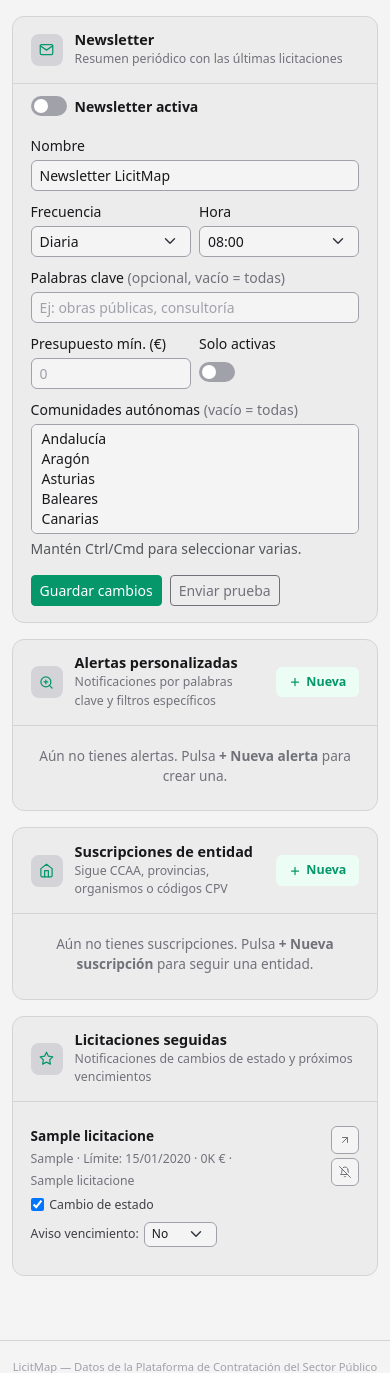
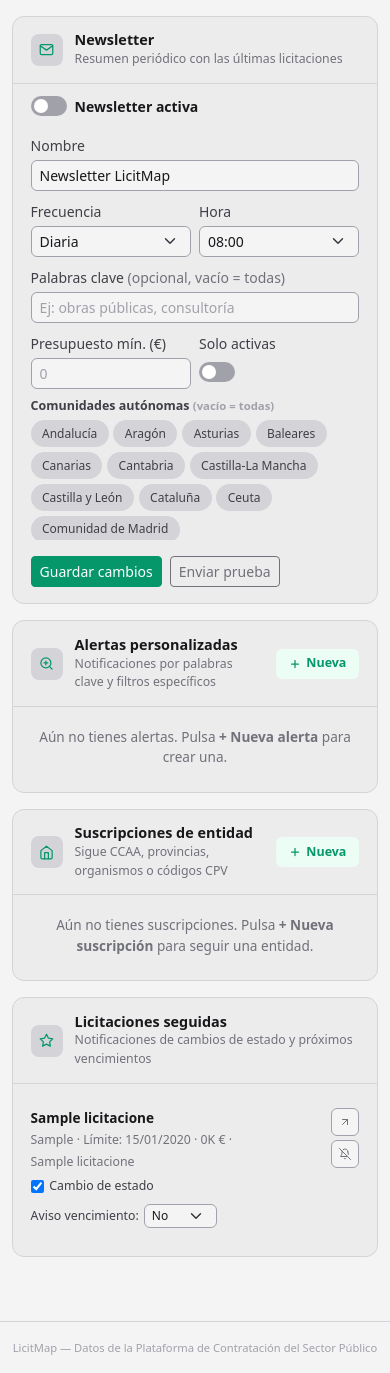
Before and after one commit to pibico/licitmap, a FastAPI app: page /alertas in a window 390 px wide. Shown: the part 482-1855 px from the top of the page. Run offline with FastAPI, Linux system fonts and the light colour scheme; the visitor is signed in with stand-in values (Sample User, id 1); tables that the repository leaves empty hold one stand-in row (values such as "Sample post"); parts of the project's set-up code (start-up, migrations or seed data) failed here and were passed over.

Commit message:
Alertas: chip pickers para selectores múltiples, fix dark mode, rediseño formularios (CSS v63, alertas.js v3)

```diff
--- a/app/routes/alertas.py
+++ b/app/routes/alertas.py
@@ -81,6 +81,13 @@ def _ccaa_options(sel_pipe="") -> str:
     sel = set(sel_pipe.split("|")) if sel_pipe else set()
     return "".join(
         f'<option value="{_esc(c)}"{" selected" if c in sel else ""}>{_esc(c)}</option>'
+        for c in CCAA_LIST
+    )
+
+def _ccaa_chips(sel_pipe="") -> str:
+    sel = set(sel_pipe.split("|")) if sel_pipe else set()
+    return "".join(
+        f'<button type="button" class="lm-chip{" lm-chip-active" if c in sel else ""}" data-val="{_esc(c)}">{_esc(c)}</button>'
         for c in CCAA_LIST
     )
 
@@ -204,11 +211,10 @@ def _build_nl_section(nl: Alerta | None) -> str:
     </div>
   </div>
   <div class="mb-3">
-    <label class="form-label small mb-1">Comunidades autónomas <span class="text-muted">(vacío = todas)</span></label>
-    <select class="form-select form-select-sm" id="nl-ccaa" multiple size="5">
-      {_ccaa_options(comunidades)}
-    </select>
-    <div class="form-text">Mantén Ctrl/Cmd para seleccionar varias.</div>
+    <label class="lm-form-label">Comunidades autónomas <span class="lm-form-hint" style="display:inline;margin:0">(vacío = todas)</span></label>
+    <div class="lm-chip-picker lm-chip-picker-scroll" id="nl-ccaa">
+      {_ccaa_chips(comunidades)}
+    </div>
   </div>
   <div class="d-flex gap-2 flex-wrap">
     <button type="button" class="btn btn-sm btn-primary" id="nl-guardar">Guardar cambios</button>
--- a/static/css/style.css
+++ b/static/css/style.css
@@ -177,6 +177,12 @@ a:hover {
   color: var(--tx-primary) !important;
   border-radius: 6px;
   transition: border-color 0.2s ease, box-shadow 0.2s ease;
+}
+.form-label {
+  color: var(--tx-secondary) !important;
+}
+.form-text {
+  color: var(--tx-faint) !important;
 }
 .form-control::placeholder {
   color: var(--tx-faint) !important;
@@ -2569,8 +2575,71 @@ a:hover {
 .lm-toast-success { border-color: var(--ac-main); color: var(--ac-main); }
 .lm-toast-error   { border-color: var(--co-red);  color: var(--co-red);  }
 
+/* ── Chip picker (multi-select visual) ────────────────────────────────── */
+.lm-chip-picker {
+  display: flex;
+  flex-wrap: wrap;
+  gap: 0.3rem;
+}
+.lm-chip-picker-scroll {
+  max-height: 92px;
+  overflow-y: auto;
+  scrollbar-width: thin;
+  scrollbar-color: var(--bg-surface1) transparent;
+}
+.lm-chip-picker-scroll::-webkit-scrollbar { width: 4px; }
+.lm-chip-picker-scroll::-webkit-scrollbar-track { background: transparent; }
+.lm-chip-picker-scroll::-webkit-scrollbar-thumb { background: var(--bg-surface1); border-radius: 2px; }
+.lm-chip {
+  display: inline-flex;
+  align-items: center;
+  padding: 0.22rem 0.65rem;
+  font-size: 0.75rem;
+  font-weight: 500;
+  background: var(--bg-surface0);
+  color: var(--tx-secondary);
+  border: 1px solid transparent;
+  border-radius: 20px;
+  cursor: pointer;
+  transition: background 0.13s, color 0.13s, border-color 0.13s;
+  user-select: none;
+  white-space: nowrap;
+  line-height: 1.5;
+}
+.lm-chip:hover {
+  background: var(--bg-surface1);
+  color: var(--tx-primary);
+}
+.lm-chip.lm-chip-active {
+  background: var(--ac-soft);
+  color: var(--ac-main);
+  border-color: var(--ac-main);
+  font-weight: 600;
+}
+
+/* ── Form helpers ─────────────────────────────────────────────────────── */
+.lm-form-label {
+  font-size: 0.78rem;
+  font-weight: 600;
+  color: var(--tx-secondary);
+  margin-bottom: 0.3rem;
+  display: block;
+}
+.lm-form-hint {
+  font-size: 0.71rem;
+  color: var(--tx-faint);
+  margin-top: 0.2rem;
+}
+
+/* ── Alertas form wrap (accent top border) ────────────────────────────── */
+.lm-alertas-form-wrap {
+  border-top: 2px solid var(--ac-main) !important;
+  padding: 1.25rem 1.25rem 1.1rem !important;
+}
+
 @media (max-width: 575px) {
   .lm-alertas-card-hdr { flex-direction: column; align-items: flex-start; }
   .lm-ai-nombre, .lm-ai-meta { white-space: normal; }
   .lm-watch-notifs { flex-direction: column; align-items: flex-start; gap: 0.5rem; }
-}
+  .lm-chip-picker-scroll { max-height: 120px; }
+}
--- a/templates/alertas.html
+++ b/templates/alertas.html
@@ -14,7 +14,6 @@
         </button>
       </div>
 
-      <!-- Tipo de contrato -->
       <div class="lm-sidebar-section">
         <button class="lm-sidebar-toggle" type="button" data-section="gf-tipo">
           Tipo de contrato
@@ -34,7 +33,6 @@
         </div>
       </div>
 
-      <!-- Presupuesto -->
       <div class="lm-sidebar-section">
         <button class="lm-sidebar-toggle" type="button" data-section="gf-prange">
           Presupuesto
@@ -51,7 +49,6 @@
         </div>
       </div>
 
-      <!-- CCAA -->
       <div class="lm-sidebar-section">
         <button class="lm-sidebar-toggle" type="button" data-section="gf-ccaa">
           Comunidad autónoma
@@ -80,7 +77,6 @@
         </div>
       </div>
 
-      <!-- Estado -->
       <div class="lm-sidebar-section">
         <button class="lm-sidebar-toggle" type="button" data-section="gf-estado">
           Estado
@@ -98,7 +94,6 @@
         </div>
       </div>
 
-      <!-- Fecha límite -->
       <div class="lm-sidebar-section">
         <button class="lm-sidebar-toggle" type="button" data-section="gf-fecha">
           Fecha límite
@@ -120,8 +115,7 @@
         </div>
       </div>
 
-      <!-- CTA -->
-      <div style="padding: 0.75rem 1rem 1rem">
+      <div style="padding:0.75rem 1rem 1rem">
         <button type="button" class="btn btn-primary btn-sm w-100" id="gf-crear-alerta">
           <svg xmlns="http://www.w3.org/2000/svg" width="12" height="12" fill="none" viewBox="0 0 24 24"
             stroke="currentColor" stroke-width="2.5" stroke-linecap="round" stroke-linejoin="round"
@@ -153,7 +147,6 @@
     </div>
     {{user_email_notice}}
 
-    <!-- Toast -->
     <div id="lm-toast" class="lm-toast" role="alert" aria-live="assertive" aria-atomic="true"></div>
 
     <!-- ── NEWSLETTER ─────────────────────────────────────────────────────── -->
@@ -205,116 +198,131 @@
         </button>
       </div>
 
+      <!-- Formulario nueva/editar alerta -->
       <div id="form-alerta-wrap" class="lm-alertas-form-wrap" style="display:none">
-        <form id="form-alerta" class="lm-alertas-form" autocomplete="off">
+        <form id="form-alerta" autocomplete="off">
           <input type="hidden" id="alerta-edit-id">
-          <div class="row g-2 mb-2">
-            <div class="col-12">
-              <label class="form-label small mb-1">Nombre <span class="text-danger">*</span></label>
-              <input type="text" class="form-control form-control-sm" id="al-nombre" placeholder="Ej: Obras TIC Madrid" required>
+
+          <!-- Nombre -->
+          <div class="mb-3">
+            <label class="lm-form-label" for="al-nombre">Nombre <span style="color:var(--co-red)">*</span></label>
+            <input type="text" class="form-control form-control-sm" id="al-nombre"
+                   placeholder="Ej: Obras TIC Madrid" required>
+          </div>
+
+          <!-- Keywords + CPV -->
+          <div class="row g-2 mb-3">
+            <div class="col-12 col-sm-6">
+              <label class="lm-form-label" for="al-keywords">Palabras clave en el título</label>
+              <input type="text" class="form-control form-control-sm" id="al-keywords"
+                     placeholder="Ej: obras públicas consultoría">
+              <div class="lm-form-hint">Todas deben aparecer en el título</div>
+            </div>
+            <div class="col-12 col-sm-6">
+              <label class="lm-form-label" for="al-cpv">Códigos CPV</label>
+              <input type="text" class="form-control form-control-sm" id="al-cpv"
+                     placeholder="Ej: 72212000, 4500">
+              <div class="lm-form-hint">Separados por coma — admite prefijos</div>
             </div>
           </div>
-          <div class="row g-2 mb-2">
+
+          <!-- CCAA chip picker -->
+          <div class="mb-3">
+            <label class="lm-form-label">Comunidades autónomas <span class="lm-form-hint" style="display:inline;margin:0">(vacío = todas)</span></label>
+            <div class="lm-chip-picker lm-chip-picker-scroll" id="al-ccaa">
+              <button type="button" class="lm-chip" data-val="Andalucía">Andalucía</button>
+              <button type="button" class="lm-chip" data-val="Aragón">Aragón</button>
+              <button type="button" class="lm-chip" data-val="Asturias">Asturias</button>
+              <button type="button" class="lm-chip" data-val="Baleares">Baleares</button>
+              <button type="button" class="lm-chip" data-val="Canarias">Canarias</button>
+              <button type="button" class="lm-chip" data-val="Cantabria">Cantabria</button>
+              <button type="button" class="lm-chip" data-val="Castilla-La Mancha">Castilla-La Mancha</button>
+              <button type="button" class="lm-chip" data-val="Castilla y León">Castilla y León</button>
+              <button type="button" class="lm-chip" data-val="Cataluña">Cataluña</button>
+              <button type="button" class="lm-chip" data-val="Ceuta">Ceuta</button>
+              <button type="button" class="lm-chip" data-val="Comunidad de Madrid">Madrid</button>
+              <button type="button" class="lm-chip" data-val="Comunidad Foral de Navarra">Navarra</button>
+              <button type="button" class="lm-chip" data-val="Comunidad Valenciana">C. Valenciana</button>
+              <button type="button" class="lm-chip" data-val="Extremadura">Extremadura</button>
+              <button type="button" class="lm-chip" data-val="Galicia">Galicia</button>
+              <button type="button" class="lm-chip" data-val="La Rioja">La Rioja</button>
+              <button type="button" class="lm-chip" data-val="Melilla">Melilla</button>
+              <button type="button" class="lm-chip" data-val="País Vasco">País Vasco</button>
+              <button type="button" class="lm-chip" data-val="Región de Murcia">Murcia</button>
+            </div>
+          </div>
+
+          <!-- Tipo + Estado chip pickers -->
+          <div class="row g-2 mb-3">
             <div class="col-12 col-sm-6">
-              <label class="form-label small mb-1">Palabras clave en el título</label>
-              <input type="text" class="form-control form-control-sm" id="al-keywords" placeholder="Ej: obras públicas seguridad">
-              <div class="form-text">Todas deben aparecer en el título.</div>
+              <label class="lm-form-label">Tipo de contrato</label>
+              <div class="lm-chip-picker" id="al-tipo">
+                <button type="button" class="lm-chip" data-val="1">Obras</button>
+                <button type="button" class="lm-chip" data-val="2">Servicios</button>
+                <button type="button" class="lm-chip" data-val="3">Suministros</button>
+                <button type="button" class="lm-chip" data-val="22">Concesión serv.</button>
+                <button type="button" class="lm-chip" data-val="7">Gest. serv. públ.</button>
+                <button type="button" class="lm-chip" data-val="8">Colaboración públ.</button>
+                <button type="button" class="lm-chip" data-val="31">Privado</button>
+                <button type="button" class="lm-chip" data-val="32">Patrimonial</button>
+                <button type="button" class="lm-chip" data-val="40">Adm. especial</button>
+                <button type="button" class="lm-chip" data-val="50">Otros</button>
+              </div>
             </div>
             <div class="col-12 col-sm-6">
-              <label class="form-label small mb-1">Códigos CPV</label>
-              <input type="text" class="form-control form-control-sm" id="al-cpv" placeholder="Ej: 72212000, 4500">
-              <div class="form-text">Separados por coma. Admite prefijos.</div>
+              <label class="lm-form-label">Estado</label>
+              <div class="lm-chip-picker" id="al-estado">
+                <button type="button" class="lm-chip" data-val="PUB">Publicada</button>
+                <button type="button" class="lm-chip" data-val="ADJ">Adjudicada</button>
+                <button type="button" class="lm-chip" data-val="PRE">Preevaluación</button>
+                <button type="button" class="lm-chip" data-val="RES">Resuelta</button>
+                <button type="button" class="lm-chip" data-val="EV">En evaluación</button>
+                <button type="button" class="lm-chip" data-val="ANUL">Anulada</button>
               </div>
             </div>
-          <div class="row g-2 mb-2">
-            <div class="col-12 col-sm-4">
-              <label class="form-label small mb-1">Comunidades autónomas</label>
-              <select class="form-select form-select-sm" id="al-ccaa" multiple size="4">
-                <option value="Andalucía">Andalucía</option>
-                <option value="Aragón">Aragón</option>
-                <option value="Asturias">Asturias</option>
-                <option value="Baleares">Baleares</option>
-                <option value="Canarias">Canarias</option>
-                <option value="Cantabria">Cantabria</option>
-                <option value="Castilla-La Mancha">Castilla-La Mancha</option>
-                <option value="Castilla y León">Castilla y León</option>
-                <option value="Cataluña">Cataluña</option>
-                <option value="Ceuta">Ceuta</option>
-                <option value="Comunidad de Madrid">Madrid</option>
-                <option value="Comunidad Foral de Navarra">Navarra</option>
-                <option value="Comunidad Valenciana">C. Valenciana</option>
-                <option value="Extremadura">Extremadura</option>
-                <option value="Galicia">Galicia</option>
-                <option value="La Rioja">La Rioja</option>
-                <option value="Melilla">Melilla</option>
-                <option value="País Vasco">País Vasco</option>
-                <option value="Región de Murcia">Murcia</option>
-              </select>
-              <div class="form-text">Ctrl/Cmd para múltiple.</div>
           </div>
-            <div class="col-12 col-sm-4">
-              <label class="form-label small mb-1">Tipo de contrato</label>
-              <select class="form-select form-select-sm" id="al-tipo" multiple size="4">
-                <option value="1">Obras</option>
-                <option value="2">Servicios</option>
-                <option value="3">Suministros</option>
-                <option value="7">Gestión servicios públicos</option>
-                <option value="8">Colaboración público-privada</option>
-                <option value="22">Concesión de servicios</option>
-                <option value="31">Privado</option>
-                <option value="32">Patrimonial</option>
-                <option value="40">Administrativo especial</option>
-                <option value="50">Otros</option>
-              </select>
-            </div>
-            <div class="col-12 col-sm-4">
-              <label class="form-label small mb-1">Estado</label>
-              <select class="form-select form-select-sm" id="al-estado" multiple size="4">
-                <option value="PUB">Publicada</option>
-                <option value="ADJ">Adjudicada</option>
-                <option value="PRE">Preevaluación</option>
-                <option value="RES">Resuelta</option>
-                <option value="EV">En evaluación</option>
-                <option value="ANUL">Anulada</option>
-              </select>
-            </div>
-          </div>
-          <div class="row g-2 mb-2">
+
+          <!-- Presupuesto + Solo activas -->
+          <div class="row g-2 mb-3 align-items-end">
             <div class="col-6 col-sm-3">
-              <label class="form-label small mb-1">Presup. mín. (€)</label>
-              <input type="number" class="form-control form-control-sm" id="al-presmin" placeholder="0" min="0">
+              <label class="lm-form-label" for="al-presmin">Presup. mín. (€)</label>
+              <input type="number" class="form-control form-control-sm" id="al-presmin"
+                     placeholder="0" min="0" step="1000">
             </div>
             <div class="col-6 col-sm-3">
-              <label class="form-label small mb-1">Presup. máx. (€)</label>
-              <input type="number" class="form-control form-control-sm" id="al-presmax" placeholder="Sin límite" min="0">
+              <label class="lm-form-label" for="al-presmax">Presup. máx. (€)</label>
+              <input type="number" class="form-control form-control-sm" id="al-presmax"
+                     placeholder="Sin límite" min="0" step="1000">
             </div>
-            <div class="col-6 col-sm-2">
-              <label class="form-label small mb-1">Solo activas</label>
-              <div class="pt-1">
+            <div class="col-12 col-sm-3 d-flex align-items-center gap-2" style="padding-bottom:0.2rem">
               <label class="lm-toggle-switch">
                 <input type="checkbox" id="al-solo-activas">
                 <span class="lm-toggle-slider"></span>
               </label>
+              <span class="lm-form-label" style="margin:0">Solo activas</span>
             </div>
           </div>
-            <div class="col-6 col-sm-2">
-              <label class="form-label small mb-1">Frecuencia</label>
+
+          <!-- Programación -->
+          <div class="row g-2 mb-3 align-items-end">
+            <div class="col-6 col-sm-3">
+              <label class="lm-form-label" for="al-frecuencia">Frecuencia</label>
               <select class="form-select form-select-sm" id="al-frecuencia">
                 <option value="diaria">Diaria</option>
                 <option value="semanal">Semanal</option>
               </select>
             </div>
-            <div class="col-6 col-sm-1" id="al-dia-col" style="display:none">
-              <label class="form-label small mb-1">Día</label>
+            <div class="col-6 col-sm-3" id="al-dia-col" style="display:none">
+              <label class="lm-form-label" for="al-dia">Día</label>
               <select class="form-select form-select-sm" id="al-dia">
-                <option value="0">Lun</option><option value="1">Mar</option>
-                <option value="2">Mié</option><option value="3">Jue</option>
-                <option value="4">Vie</option><option value="5">Sáb</option>
-                <option value="6">Dom</option>
+                <option value="0">Lunes</option><option value="1">Martes</option>
+                <option value="2">Miércoles</option><option value="3">Jueves</option>
+                <option value="4">Viernes</option><option value="5">Sábado</option>
+                <option value="6">Domingo</option>
               </select>
             </div>
-            <div class="col-6 col-sm-1">
-              <label class="form-label small mb-1">Hora</label>
+            <div class="col-6 col-sm-3">
+              <label class="lm-form-label" for="al-hora">Hora de envío</label>
               <select class="form-select form-select-sm" id="al-hora">
                 <option value="0">00:00</option><option value="1">01:00</option>
                 <option value="2">02:00</option><option value="3">03:00</option>
@@ -331,7 +339,8 @@
               </select>
             </div>
           </div>
-          <div class="d-flex gap-2 flex-wrap mt-1">
+
+          <div class="d-flex gap-2">
             <button type="button" class="btn btn-sm btn-primary" id="al-guardar">Guardar alerta</button>
             <button type="button" class="btn btn-sm btn-outline-secondary" id="al-cancelar">Cancelar</button>
           </div>
@@ -369,11 +378,11 @@
       </div>
 
       <div id="form-sub-wrap" class="lm-alertas-form-wrap" style="display:none">
-        <form id="form-sub" class="lm-alertas-form" autocomplete="off">
+        <form id="form-sub" autocomplete="off">
           <input type="hidden" id="sub-edit-id">
-          <div class="row g-2 mb-2 align-items-end">
+          <div class="row g-2 mb-3 align-items-end">
             <div class="col-12 col-sm-3">
-              <label class="form-label small mb-1">Tipo de entidad</label>
+              <label class="lm-form-label" for="sub-tipo">Tipo de entidad</label>
               <select class="form-select form-select-sm" id="sub-tipo">
                 <option value="ccaa">Comunidad autónoma</option>
                 <option value="provincia">Provincia</option>
@@ -382,7 +391,7 @@
               </select>
             </div>
             <div class="col-12 col-sm-4" id="sub-valor-select-col">
-              <label class="form-label small mb-1">Comunidad autónoma</label>
+              <label class="lm-form-label" for="sub-valor-ccaa">Comunidad autónoma</label>
               <select class="form-select form-select-sm" id="sub-valor-ccaa">
                 <option value="Andalucía">Andalucía</option>
                 <option value="Aragón">Aragón</option>
@@ -406,24 +415,24 @@
               </select>
             </div>
             <div class="col-12 col-sm-4" id="sub-valor-text-col" style="display:none">
-              <label class="form-label small mb-1" id="sub-valor-label">Valor</label>
+              <label class="lm-form-label" id="sub-valor-label">Valor</label>
               <input type="text" class="form-control form-control-sm" id="sub-valor-text" placeholder="Escribe el valor">
             </div>
             <div class="col-12 col-sm-3">
-              <label class="form-label small mb-1">Nombre (opcional)</label>
+              <label class="lm-form-label" for="sub-nombre">Nombre <span class="lm-form-hint" style="display:inline;margin:0">(opcional)</span></label>
               <input type="text" class="form-control form-control-sm" id="sub-nombre" placeholder="Se genera automáticamente">
             </div>
           </div>
-          <div class="row g-2 mb-2 align-items-end">
+          <div class="row g-2 mb-3 align-items-end">
             <div class="col-6 col-sm-3">
-              <label class="form-label small mb-1">Frecuencia</label>
+              <label class="lm-form-label" for="sub-frecuencia">Frecuencia</label>
               <select class="form-select form-select-sm" id="sub-frecuencia">
                 <option value="diaria">Diaria</option>
                 <option value="semanal">Semanal</option>
               </select>
             </div>
-            <div class="col-6 col-sm-2" id="sub-dia-col" style="display:none">
-              <label class="form-label small mb-1">Día</label>
+            <div class="col-6 col-sm-3" id="sub-dia-col" style="display:none">
+              <label class="lm-form-label" for="sub-dia">Día</label>
               <select class="form-select form-select-sm" id="sub-dia">
                 <option value="0">Lunes</option><option value="1">Martes</option>
                 <option value="2">Miércoles</option><option value="3">Jueves</option>
@@ -431,8 +440,8 @@
                 <option value="6">Domingo</option>
               </select>
             </div>
-            <div class="col-6 col-sm-2">
-              <label class="form-label small mb-1">Hora</label>
+            <div class="col-6 col-sm-3">
+              <label class="lm-form-label" for="sub-hora">Hora de envío</label>
               <select class="form-select form-select-sm" id="sub-hora">
                 <option value="0">00:00</option><option value="6">06:00</option>
                 <option value="7">07:00</option><option value="8" selected>08:00</option>
@@ -442,7 +451,7 @@
               </select>
             </div>
           </div>
-          <div class="d-flex gap-2 flex-wrap">
+          <div class="d-flex gap-2">
             <button type="button" class="btn btn-sm btn-primary" id="sub-guardar">Guardar suscripción</button>
             <button type="button" class="btn btn-sm btn-outline-secondary" id="sub-cancelar">Cancelar</button>
           </div>
@@ -478,4 +487,4 @@
   </div><!-- /.col-lg-9 -->
 </div><!-- /.row -->
 
-<script src="/static/js/alertas.js?v=2"></script>
+<script src="/static/js/alertas.js?v=3"></script>
--- a/templates/base.html
+++ b/templates/base.html
@@ -16,7 +16,7 @@
         })();
     </script>
     <link href="https://cdn.jsdelivr.net/npm/bootstrap@5.3.3/dist/css/bootstrap.min.css" rel="stylesheet">
-    <link href="/static/css/style.css?v=62" rel="stylesheet">
+    <link href="/static/css/style.css?v=63" rel="stylesheet">
 </head>
 <body>
     <nav class="lm-navbar">
```
Also changed, not shown: static/js/alertas.js (+131 -106 lines). Lines whose indentation alone changed are shown as unchanged.
